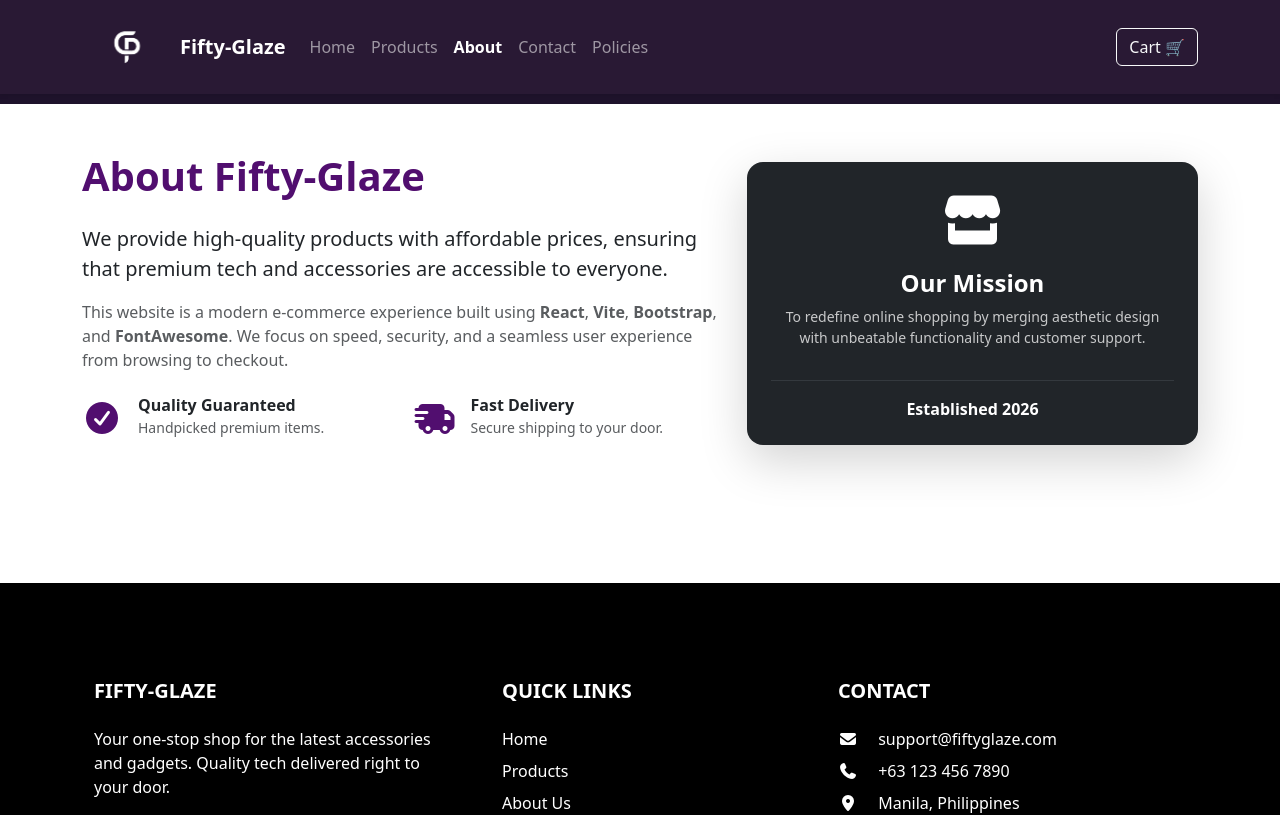
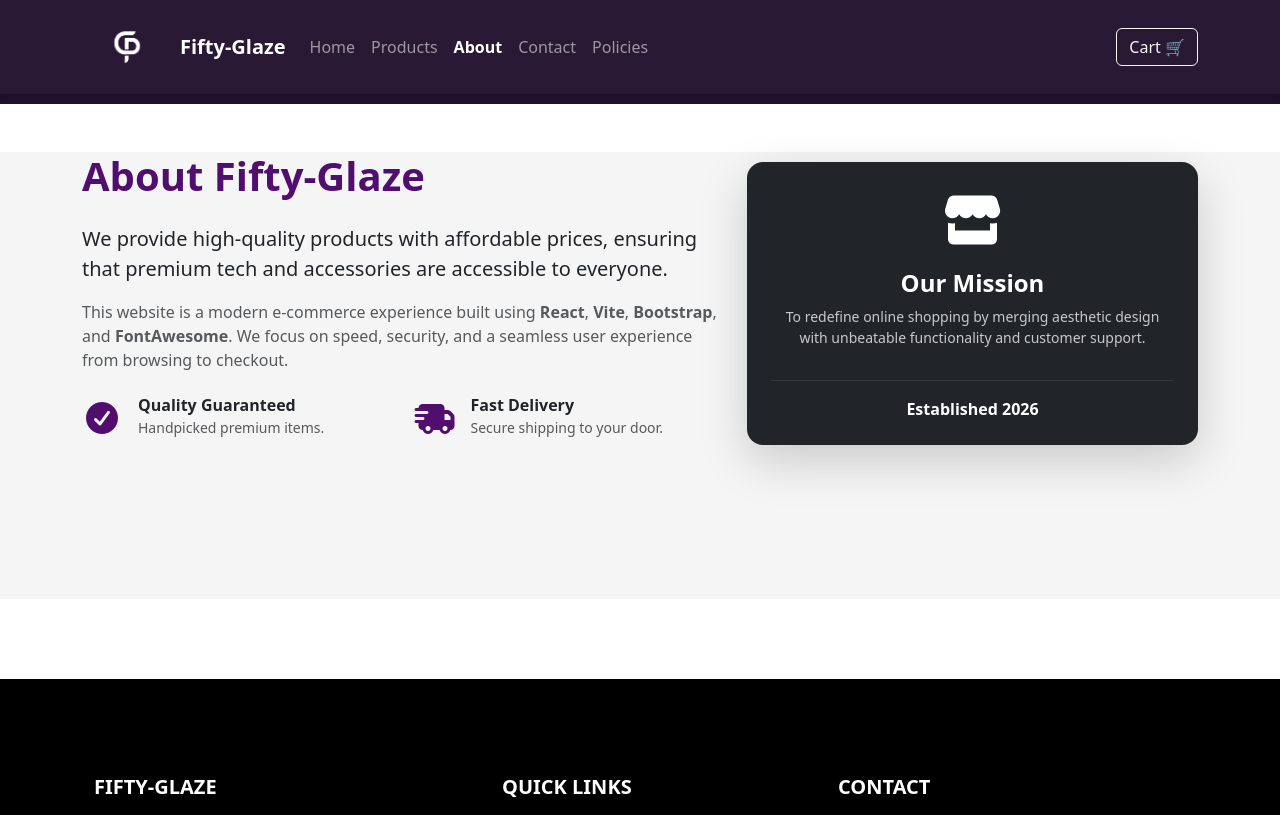
Before and after one commit to Sebastiannn12/react-ecommerce, a React (Vite) app in the folder react-ecommerce/: page /about in a window 1280 px wide. Shown: the top 815 px of the page. Built offline with nearby package versions, Linux system fonts and the light colour scheme.

Commit message:
bg changes

```diff
--- a/react-ecommerce/src/pages/About.jsx
+++ b/react-ecommerce/src/pages/About.jsx
@@ -5,14 +5,10 @@ const About = () => {
 
   return (
     <>
-      {/* 1. Top Separator Bar */}
       <div
-        style={{ backgroundColor: darkBg,
-           height: "10px",
-           width: "100%" }}
+        style={{ backgroundColor: darkBg, height: "10px", width: "100%" }}
       ></div>
 
-      {/* 2. Mobile Header */}
       <div
         className="d-lg-none"
         style={{
@@ -44,6 +40,13 @@ const About = () => {
         </div>
       </div>
 
+      <div
+        style={{
+          backgroundColor: "#f5f5f5",
+          paddingBottom: "6rem",
+          flexGrow: 1,
+        }}
+      >
         <div className="container mt-5 pb-5">
           <div className="row align-items-center">
             <div className="col-lg-7">
@@ -110,6 +113,7 @@ const About = () => {
             </div>
           </div>
         </div>
+      </div>
     </>
   );
 };
--- a/react-ecommerce/src/pages/Cart.jsx
+++ b/react-ecommerce/src/pages/Cart.jsx
@@ -3,15 +3,12 @@ import { CartContext } from '../context/CartContext';
 import { Link } from "react-router-dom";
 
 const Cart = () => {
-  const darkBg = "#1e122b"; // Your brand color
+  const darkBg = "#1e122b";
 
-  // Access global cart state and actions from Context
   const { cart, removeFromCart, increaseQty, decreaseQty } = useContext(CartContext);
 
-  // Compute total price from global cart state
   const total = cart.reduce((sum, item) => sum + item.price * item.qty, 0);
 
-  // Helper function to format currency
   const formatPrice = (value) => {
     return value.toLocaleString("en-PH", {
       minimumFractionDigits: 2,
@@ -21,7 +18,6 @@ const Cart = () => {
 
   return (
     <>
-      {/* 1. Top Separator Bar (Visible on ALL devices) */}
       <div style={{
         backgroundColor: darkBg,
         height: "10px",
@@ -29,7 +25,6 @@ const Cart = () => {
         flexShrink: 0
       }}></div>
 
-      {/* 2. Mobile-Only Header (Logo + Name) */}
       <div className="d-lg-none" style={{
         backgroundColor: darkBg,
         padding: "0.8rem 1rem",
@@ -56,18 +51,16 @@ const Cart = () => {
         </div>
       </div>
 
-      {/* 3. Main Content Wrapper (Light Gray Background, Full Height) */}
       <div style={{
         backgroundColor: "#ffffff",
-        minHeight: "100vh",
-        paddingBottom: "6rem" /* Extra padding for mobile bottom nav */
+        paddingBottom: "6rem",
+        flexGrow: 1
       }}>
         <div className="container my-5">
           <h2 className="mb-4" style={{ color: "#1e122b", fontWeight: "bold" }}>
             Shopping Cart
           </h2>
 
-          {/* Conditional rendering based on global cart state */}
           {cart.length === 0 && (
             <div className="alert alert-info shadow-sm">
               Your cart is empty. <Link to="/products" className="alert-link">Go shopping!</Link>
@@ -79,7 +72,6 @@ const Cart = () => {
               <div className="card-body">
                 <div className="row align-items-center">
 
-                  {/* 1. Image on the Left */}
                   <div className="col-12 col-md-2 text-center mb-2 mb-md-0">
                     <img
                       src={item.image}
@@ -89,13 +81,11 @@ const Cart = () => {
                     />
                   </div>
 
-                  {/* 2. Product Info */}
                   <div className="col-12 col-md-3 mb-3 mb-md-0 text-center text-md-start">
                     <h5 className="mb-1 fw-bold">{item.name}</h5>
                     <small className="text-muted">₱{formatPrice(item.price)}</small>
                   </div>
 
-                  {/* 3. Quantity Controls */}
                   <div className="col-12 col-md-4 mb-3 mb-md-0 text-center">
                     <div className="d-flex justify-content-center align-items-center">
                       <button
@@ -118,7 +108,6 @@ const Cart = () => {
                     </div>
                   </div>
 
-                  {/* 4. Remove Button */}
                   <div className="col-12 col-md-3 text-center text-md-end">
                     <button
                       onClick={() => removeFromCart(item.id)}
@@ -132,7 +121,6 @@ const Cart = () => {
             </div>
           ))}
 
-          {/* Total Section */}
           {cart.length > 0 && (
             <div className="card shadow mt-4 border-0">
               <div className="card-body d-flex flex-column flex-md-row justify-content-between align-items-center p-4">
--- a/react-ecommerce/src/pages/Checkout.jsx
+++ b/react-ecommerce/src/pages/Checkout.jsx
@@ -2,7 +2,7 @@ import { useContext, useState } from "react";
 import { CartContext } from "../context/CartContext";
 
 const Checkout = () => {
-  const darkBg = "#1e122b"; // Your brand color
+  const darkBg = "#1e122b";
   const { cart, clearCart } = useContext(CartContext);
 
   const [form, setForm] = useState({
```
